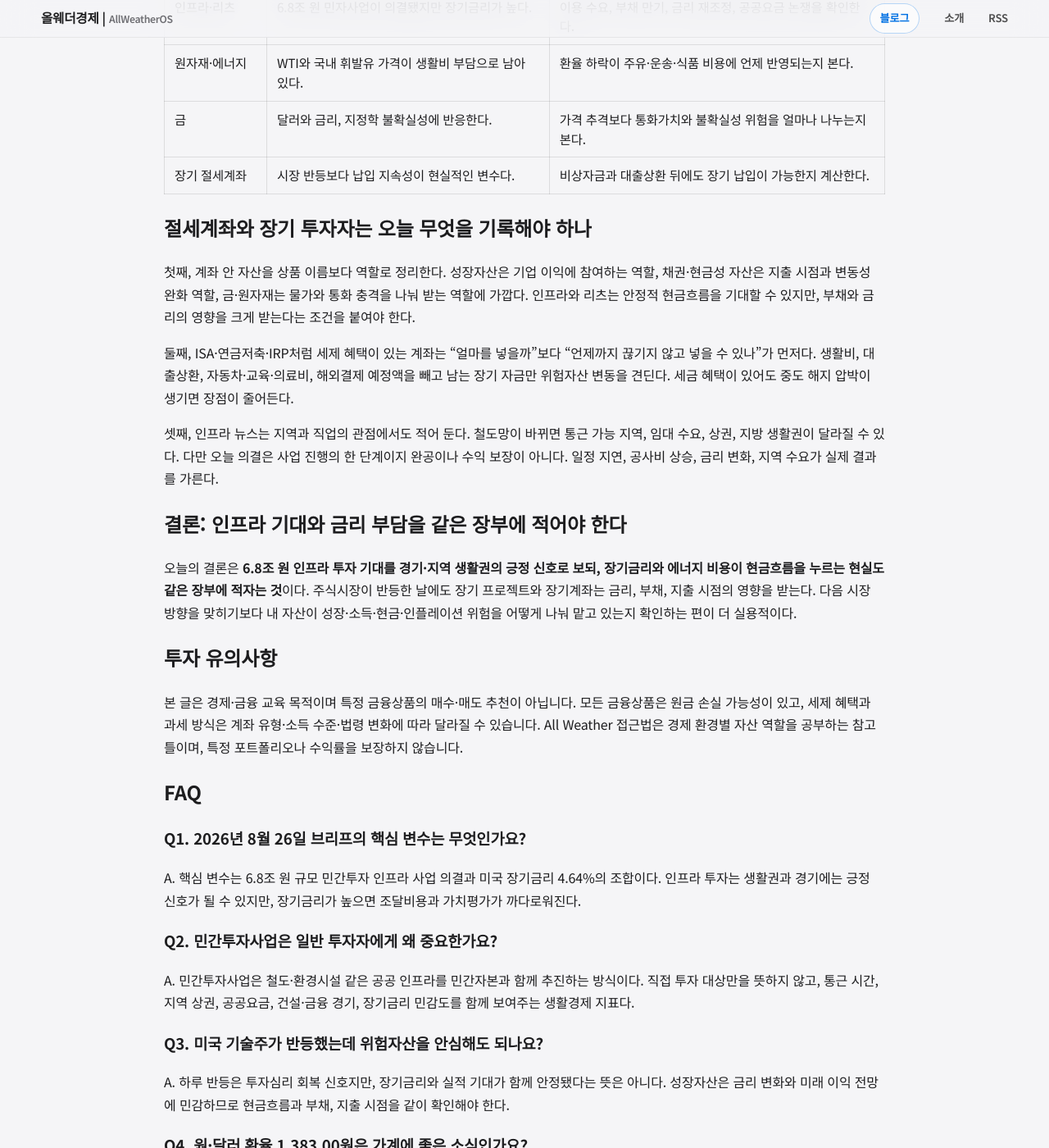
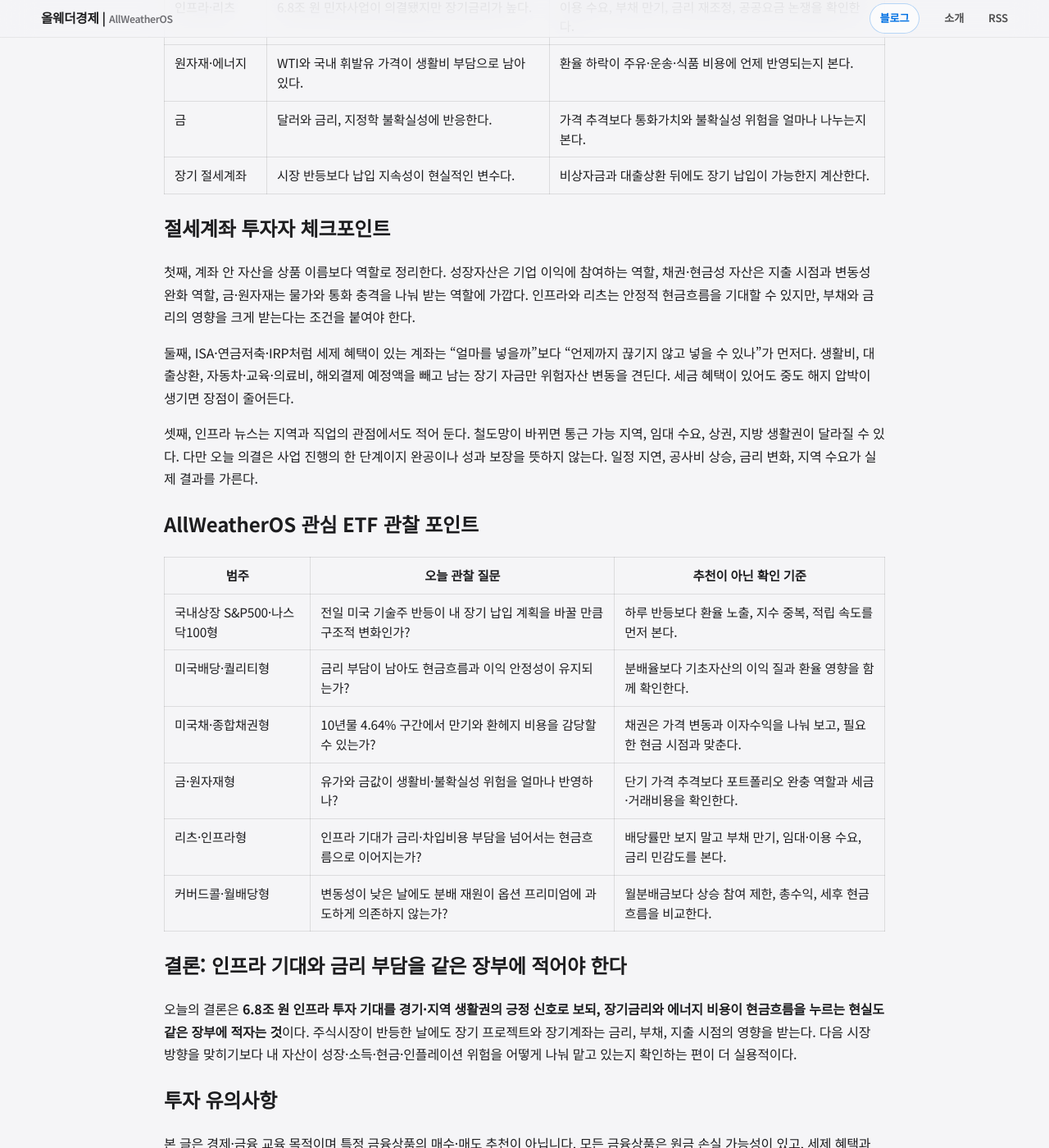
Before and after one commit to ai4tenlab/allweatheros, a Jekyll site: the page built from _posts/2026-08-26-daily-allweather-brief.md, in a window 1280 px wide and 1400 px high, scrolled down 3574 px. Shown: the whole window at 82% size. Built offline with Jekyll 4.4.1, drawn with Linux system fonts in a browser that asks for light colours; some of the changed text lies outside the part shown.

Commit message:
post: add 2026-08-26 AllWeatherOS daily brief

```diff
--- a/_posts/2026-08-26-daily-allweather-brief.md
+++ b/_posts/2026-08-26-daily-allweather-brief.md
@@ -41,7 +41,7 @@ image_alt: "도시철도 승강장에서 인프라 투자와 가계 자금흐름
 
 전일 시장 분위기는 나쁘지 않았다. 네이버페이 증권 해외지수 화면은 8월 25일 현지 기준 S&P 500, 나스닥100, 필라델피아 반도체가 모두 올랐다고 표시했다. 국내에서도 KOSPI와 KOSDAQ이 상승했다. 그러나 주식시장이 하루 반등했다고 해서 장기 프로젝트의 자금 조달 부담이 사라지는 것은 아니다. 오늘의 핵심은 **위험자산 반등과 장기금리 부담이 동시에 존재한다는 점**이다.
 
-## 민간투자사업이란 무엇이고, 가계에는 어디서 느껴지나
+## 생활경제 연결: 민간투자사업은 가계에 어디서 느껴지나
 
 민간투자사업은 도로·철도·환경시설처럼 공공성이 큰 인프라를 민간자본과 함께 추진하는 방식이다. 정부 재정만으로 한꺼번에 감당하기 어려운 사업을 빠르게 진행할 수 있다는 장점이 있지만, 사업비·금리·수요 전망·운영수입이 맞지 않으면 공공 부담이나 이용자 부담 논쟁이 생길 수 있다.
 
@@ -65,7 +65,7 @@ image_alt: "도시철도 승강장에서 인프라 투자와 가계 자금흐름
 
 가계는 환율과 유가를 따로 외우기보다 지출 항목에 붙여 보는 편이 낫다. 해외 결제 예정액, 차량 주유비, 전기·난방비, 수입 식품 비중, 자녀 유학·여행 비용을 분리하면 어떤 지표가 내 현금흐름에 가장 빨리 닿는지 보인다. 이 작업은 시장 예측보다 생활비 방어에 더 직접적이다.
 
-## 자산별 역할과 위험은 어떻게 나눠 볼까
+## 자산군별 영향 분석
 
 | 자산 역할 | 오늘 읽을 신호 | 독자가 확인할 기준 |
 |---|---|---|
@@ -76,13 +76,25 @@ image_alt: "도시철도 승강장에서 인프라 투자와 가계 자금흐름
 | 금 | 달러와 금리, 지정학 불확실성에 반응한다. | 가격 추격보다 통화가치와 불확실성 위험을 얼마나 나누는지 본다. |
 | 장기 절세계좌 | 시장 반등보다 납입 지속성이 현실적인 변수다. | 비상자금과 대출상환 뒤에도 장기 납입이 가능한지 계산한다. |
 
-## 절세계좌와 장기 투자자는 오늘 무엇을 기록해야 하나
+## 절세계좌 투자자 체크포인트
 
 첫째, 계좌 안 자산을 상품 이름보다 역할로 정리한다. 성장자산은 기업 이익에 참여하는 역할, 채권·현금성 자산은 지출 시점과 변동성 완화 역할, 금·원자재는 물가와 통화 충격을 나눠 받는 역할에 가깝다. 인프라와 리츠는 안정적 현금흐름을 기대할 수 있지만, 부채와 금리의 영향을 크게 받는다는 조건을 붙여야 한다.
 
 둘째, ISA·연금저축·IRP처럼 세제 혜택이 있는 계좌는 “얼마를 넣을까”보다 “언제까지 끊기지 않고 넣을 수 있나”가 먼저다. 생활비, 대출상환, 자동차·교육·의료비, 해외결제 예정액을 빼고 남는 장기 자금만 위험자산 변동을 견딘다. 세금 혜택이 있어도 중도 해지 압박이 생기면 장점이 줄어든다.
 
-셋째, 인프라 뉴스는 지역과 직업의 관점에서도 적어 둔다. 철도망이 바뀌면 통근 가능 지역, 임대 수요, 상권, 지방 생활권이 달라질 수 있다. 다만 오늘 의결은 사업 진행의 한 단계이지 완공이나 수익 보장이 아니다. 일정 지연, 공사비 상승, 금리 변화, 지역 수요가 실제 결과를 가른다.
+셋째, 인프라 뉴스는 지역과 직업의 관점에서도 적어 둔다. 철도망이 바뀌면 통근 가능 지역, 임대 수요, 상권, 지방 생활권이 달라질 수 있다. 다만 오늘 의결은 사업 진행의 한 단계이지 완공이나 성과 보장을 뜻하지 않는다. 일정 지연, 공사비 상승, 금리 변화, 지역 수요가 실제 결과를 가른다.
+
+
+## AllWeatherOS 관심 ETF 관찰 포인트
+
+| 범주 | 오늘 관찰 질문 | 추천이 아닌 확인 기준 |
+|---|---|---|
+| 국내상장 S&P500·나스닥100형 | 전일 미국 기술주 반등이 내 장기 납입 계획을 바꿀 만큼 구조적 변화인가? | 하루 반등보다 환율 노출, 지수 중복, 적립 속도를 먼저 본다. |
+| 미국배당·퀄리티형 | 금리 부담이 남아도 현금흐름과 이익 안정성이 유지되는가? | 분배율보다 기초자산의 이익 질과 환율 영향을 함께 확인한다. |
+| 미국채·종합채권형 | 10년물 4.64% 구간에서 만기와 환헤지 비용을 감당할 수 있는가? | 채권은 가격 변동과 이자수익을 나눠 보고, 필요한 현금 시점과 맞춘다. |
+| 금·원자재형 | 유가와 금값이 생활비·불확실성 위험을 얼마나 반영하나? | 단기 가격 추격보다 포트폴리오 완충 역할과 세금·거래비용을 확인한다. |
+| 리츠·인프라형 | 인프라 기대가 금리·차입비용 부담을 넘어서는 현금흐름으로 이어지는가? | 배당률만 보지 말고 부채 만기, 임대·이용 수요, 금리 민감도를 본다. |
+| 커버드콜·월배당형 | 변동성이 낮은 날에도 분배 재원이 옵션 프리미엄에 과도하게 의존하지 않는가? | 월분배금보다 상승 참여 제한, 총수익, 세후 현금흐름을 비교한다. |
 
 ## 결론: 인프라 기대와 금리 부담을 같은 장부에 적어야 한다
 
@@ -128,7 +140,7 @@ A. 계좌 안 수익률보다 계좌 밖 현금흐름을 먼저 봐야 한다. 6
 - **원·달러 환율** = 1달러를 사는 데 필요한 원화 금액이다. 해외 결제와 해외자산 평가에 동시에 영향을 준다.
 - **현금흐름** = 월급, 사업소득, 이자, 배당처럼 들어오는 돈과 생활비·대출상환처럼 나가는 돈의 흐름이다.
 
-## 출처와 참고 근거
+## 출처와 확인 근거
 
 - 대한민국 정책브리핑, 「GTX-C, 부전~마산선 등 6.8조 규모 민자사업 4건 추진 속도 낸다」, 2026년 8월 25일, 기획예산처: <https://www.korea.kr/news/policyNewsView.do?newsId=148970596>
 - 한국은행, 「한국은행 기준금리 추이」, 2026년 7월 16일 기준 기준금리 2.75%: <https://www.bok.or.kr/portal/singl/baseRate/list.do?dataSeCd=01&menuNo=200643>
```
